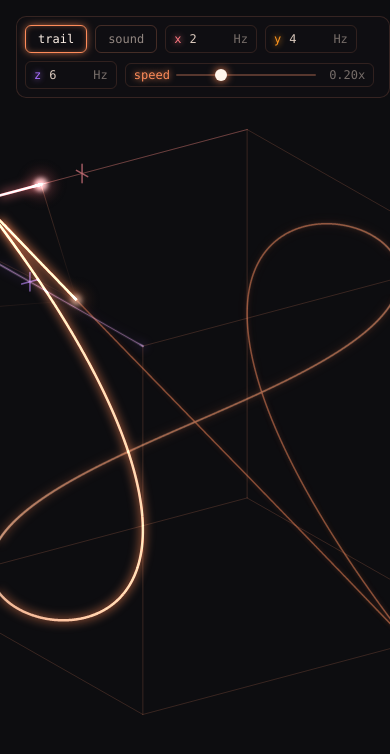
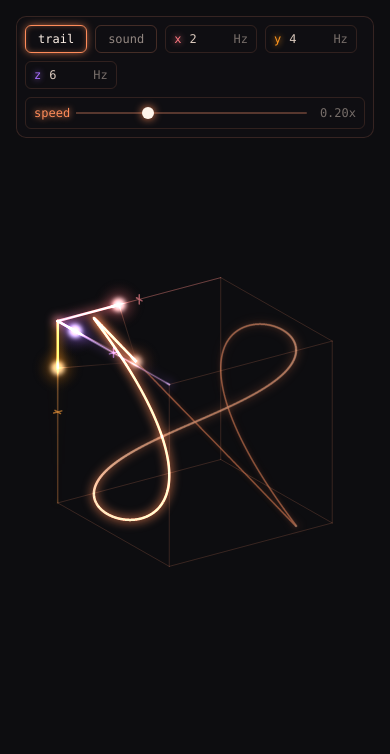
Before and after one commit to vkarach/oscilla, a website built with Vite: page index.html in a window 390 px wide. Built offline with nearby package versions, Linux system fonts and the light colour scheme; animation ran at ten frames a second.

Commit message:
Fit the scene and controls to phone screens
- shrink the world to fit viewports smaller than the figure
- rotate by touch from client coordinates instead of movementX
- keep the controls inside the screen and its safe areas
- enlarge touch targets and use 16px text on touch screens
- stop page scrolling and color the browser bar

```diff
--- a/index.html
+++ b/index.html
@@ -3,7 +3,8 @@
     <head>
         <meta charset="UTF-8" />
         <link rel="icon" type="image/svg+xml" href="/favicon.svg" />
-        <meta name="viewport" content="width=device-width, initial-scale=1.0" />
+        <meta name="viewport" content="width=device-width, initial-scale=1.0, viewport-fit=cover" />
+        <meta name="theme-color" content="#0d0d10" />
         <title>oscilla</title>
     </head>
     <body>
--- a/src/camera.ts
+++ b/src/camera.ts
@@ -8,14 +8,16 @@ export interface Camera {
 }
 
 // Orbits the world origin and drops depth, so the origin lands in the middle of the viewport.
-export function createCamera(yaw: number, pitch: number): Camera {
+export function createCamera(yaw: number, pitch: number, fitRadius: number): Camera {
+    const marginPx = 24
     let center: Point = { x: 0, y: 0 }
+    let scale = 1
 
     function project(p: Point3): Point {
         const x = p.x * Math.cos(yaw) + p.z * Math.sin(yaw)
         const z = -p.x * Math.sin(yaw) + p.z * Math.cos(yaw)
         const y = p.y * Math.cos(pitch) - z * Math.sin(pitch)
-        return { x: center.x + x, y: center.y + y }
+        return { x: center.x + scale * x, y: center.y + scale * y }
     }
 
     function rotate(yawDelta: number, pitchDelta: number): void {
@@ -26,6 +28,8 @@ export function createCamera(yaw: number, pitch: number): Camera {
 
     function setViewport(width: number, height: number): void {
         center = { x: width / 2, y: height / 2 }
+        // Shrinks only when a sphere of fitRadius would leave the viewport, so large screens keep 1 px per unit.
+        scale = Math.min(1, Math.max(0, Math.min(width, height) / 2 - marginPx) / fitRadius)
         notifyChange()
     }
 
@@ -43,14 +47,22 @@ export function createCamera(yaw: number, pitch: number): Camera {
 
 export function dragToRotate(element: HTMLElement, camera: Camera): void {
     const radiansPerPx = 0.01
-    let dragging = false
+    // Deltas come from client coordinates since iOS Safari leaves movementX undefined for touch.
+    let drag: { pointerId: number, x: number, y: number } | undefined
     element.style.touchAction = "none"
     element.addEventListener("pointerdown", (event) => {
-        dragging = true
+        if (drag) return
+        drag = { pointerId: event.pointerId, x: event.clientX, y: event.clientY }
         element.setPointerCapture(event.pointerId)
     })
-    element.addEventListener("pointerup", () => { dragging = false })
     element.addEventListener("pointermove", (event) => {
-        if (dragging) camera.rotate(event.movementX * radiansPerPx, -event.movementY * radiansPerPx)
+        if (event.pointerId !== drag?.pointerId) return
+        camera.rotate((event.clientX - drag.x) * radiansPerPx, -(event.clientY - drag.y) * radiansPerPx)
+        drag.x = event.clientX
+        drag.y = event.clientY
+    })
+    // Fires after both pointerup and pointercancel, so a drag the browser takes over ends too.
+    element.addEventListener("lostpointercapture", (event) => {
+        if (event.pointerId === drag?.pointerId) drag = undefined
     })
 }
--- a/src/controls.ts
+++ b/src/controls.ts
@@ -85,6 +85,7 @@ function createFhzInput(axis: Axis, initialHz: number, onChange: (fHz: number) =
     const field = createField(axis, `var(--axis-${axis})`)
     const input = document.createElement("input")
     input.type = "number"
+    input.inputMode = "numeric"
     input.required = true
     input.min = "1"
     input.value = String(initialHz)
--- a/src/lissajous.ts
+++ b/src/lissajous.ts
@@ -21,6 +21,11 @@ export function lissajousCorners(lissajous: Lissajous): Point3[] {
     }))
 }
 
+// Distance from the world origin to the farthest corner, which bounds the figure and its rails from every view.
+export function lissajousRadius(lissajous: Lissajous): number {
+    return Math.max(...lissajousCorners(lissajous).map((p) => Math.hypot(p.x, p.y, p.z)))
+}
+
 function maxSpeed(o: Oscillation): number {
     return 2 * Math.PI * o.frequencyHz * o.amplitude
 }
--- a/src/main.ts
+++ b/src/main.ts
@@ -8,6 +8,7 @@ import { createClock } from "./clock";
 import { createSound } from "./sound";
 import { applyThemeVariables, createTheme } from "./theme";
 import { createCamera, dragToRotate } from "./camera";
+import { lissajousRadius } from "./lissajous";
 
 function getRootElement(): HTMLDivElement {
     const element = document.querySelector<HTMLDivElement>("#app");
@@ -22,7 +23,7 @@ const scene = createScene()
 const theme = createTheme()
 app.style.background = theme.background
 applyThemeVariables(app, theme)
-const camera = createCamera(0.6, -0.4)
+const camera = createCamera(0.6, -0.4, lissajousRadius(scene.lissajous))
 const trail = createTrail(app, scene.lissajous, theme, camera)
 const surface = createSurface(app);
 const renderer = createRenderer(surface)
--- a/src/style.css
+++ b/src/style.css
@@ -17,15 +17,22 @@ body,
 }
 
 body {
+    overflow: hidden;
+    overscroll-behavior: none;
     background: #111;
     color: #eee;
     font-family: system-ui, sans-serif;
 }
 
 .controls {
+    --inset-left: max(16px, env(safe-area-inset-left));
+    --inset-right: max(16px, env(safe-area-inset-right));
+    --thumb-size: 12px;
     position: absolute;
-    top: 16px;
-    left: 16px;
+    top: max(16px, env(safe-area-inset-top));
+    left: var(--inset-left);
+    box-sizing: border-box;
+    max-width: calc(100% - var(--inset-left) - var(--inset-right));
     display: flex;
     flex-wrap: wrap;
     align-items: center;
@@ -51,8 +58,10 @@ body {
     transition: color 0.15s, border-color 0.15s, box-shadow 0.15s;
 }
 
-.toggle:hover {
-    border-color: rgba(255, 150, 110, 0.5);
+@media (hover: hover) {
+    .toggle:hover {
+        border-color: rgba(255, 150, 110, 0.5);
+    }
 }
 
 .toggle[aria-pressed="true"] {
@@ -109,17 +118,16 @@ body {
 
 .field input[type="range"] {
     width: 140px;
-    height: 2px;
+    height: 20px;
     margin: 0;
-    border-radius: 1px;
-    background: rgba(255, 150, 110, 0.3);
+    background: linear-gradient(rgba(255, 150, 110, 0.3), rgba(255, 150, 110, 0.3)) center / 100% 2px no-repeat;
     appearance: none;
     cursor: pointer;
 }
 
 .field input[type="range"]::-webkit-slider-thumb {
-    width: 12px;
-    height: 12px;
+    width: var(--thumb-size);
+    height: var(--thumb-size);
     border-radius: 50%;
     background: rgb(255, 245, 235);
     box-shadow: 0 0 8px var(--accent);
@@ -127,10 +135,40 @@ body {
 }
 
 .field input[type="range"]::-moz-range-thumb {
-    width: 12px;
-    height: 12px;
+    width: var(--thumb-size);
+    height: var(--thumb-size);
     border: none;
     border-radius: 50%;
     background: rgb(255, 245, 235);
     box-shadow: 0 0 8px var(--accent);
 }
+
+/* iOS zooms into any focused input under 16px. */
+@media (pointer: coarse) {
+    .controls {
+        --thumb-size: 22px;
+        font-size: 16px;
+    }
+
+    .toggle,
+    .field {
+        box-sizing: border-box;
+        min-height: 40px;
+    }
+
+    .field input[type="range"] {
+        height: 32px;
+    }
+}
+
+@media (max-width: 480px) {
+    .field:has(input[type="range"]) {
+        flex: 1 1 100%;
+    }
+
+    .field input[type="range"] {
+        flex: 1;
+        width: auto;
+        min-width: 0;
+    }
+}
```
